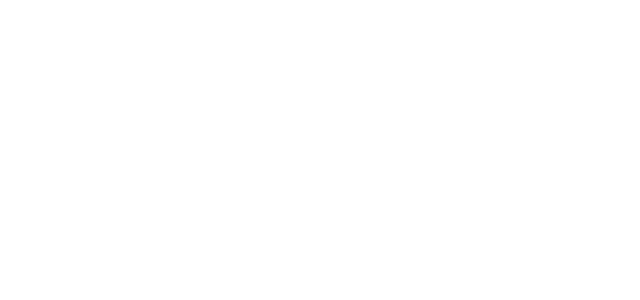
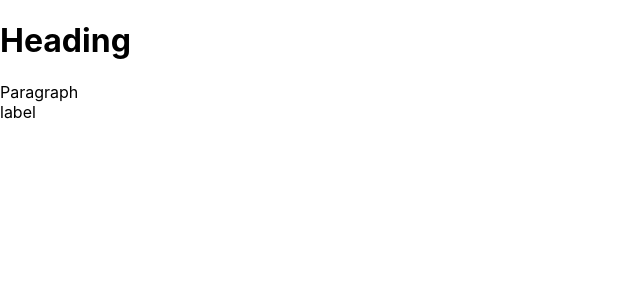
Before and after one commit to Sumit45doc/React-typescript, a React (Create React App) app: page / in a window 1280 px wide. Shown: the top 300 px of the page, without its empty margins (0-640 px from the left). Built offline with nearby package versions, Linux system fonts and the light colour scheme.

Commit message:
polymorphic

```diff
--- a/src/App.tsx
+++ b/src/App.tsx
@@ -9,6 +9,7 @@
 
 import CustomButton from "./components/html/CustomButton";
 import Input from "./components/html/Input";
+import Text from "./components/polymorphic/Text";
 import DomRef from "./components/ref/DomRef";
 import MutableRef from "./components/ref/MutableRef";
 import RandomNumber from "./components/restriction/RandomNumber";
@@ -67,6 +68,9 @@
       {/* <CustomButton variant="primary" onClick={() => console.log('clicked')}>
         butoon
       </CustomButton> */}
+      <Text size='lg' as={"h1"}>Heading</Text>
+      <Text size='md'>Paragraph</Text>
+      <Text size='sm' color="secondary" as="label">label</Text>
     </div>
   );
 }
--- /dev/null
+++ b/src/components/polymorphic/Text.tsx
@@ -0,0 +1,18 @@
+import React from 'react'
+type TextOwnProps<E extends React.ElementType> = {
+    size?: 'sm' | 'md' | 'lg';
+    color?: 'primary' | 'secondary';
+    children: React.ReactNode;
+    as?: E
+}
+
+type TextProps<E extends React.ElementType> = TextOwnProps<E> & Omit<React.ComponentProps<E>, keyof TextOwnProps<E>>
+
+function Text<E extends React.ElementType>({size, color, children, as}: TextProps<E>) {
+  const Component = as || 'div'
+  return (
+    <Component className={`class-with-${size}-${color}`} >{children}</Component>
+  )
+}
+
+export default Text
```
